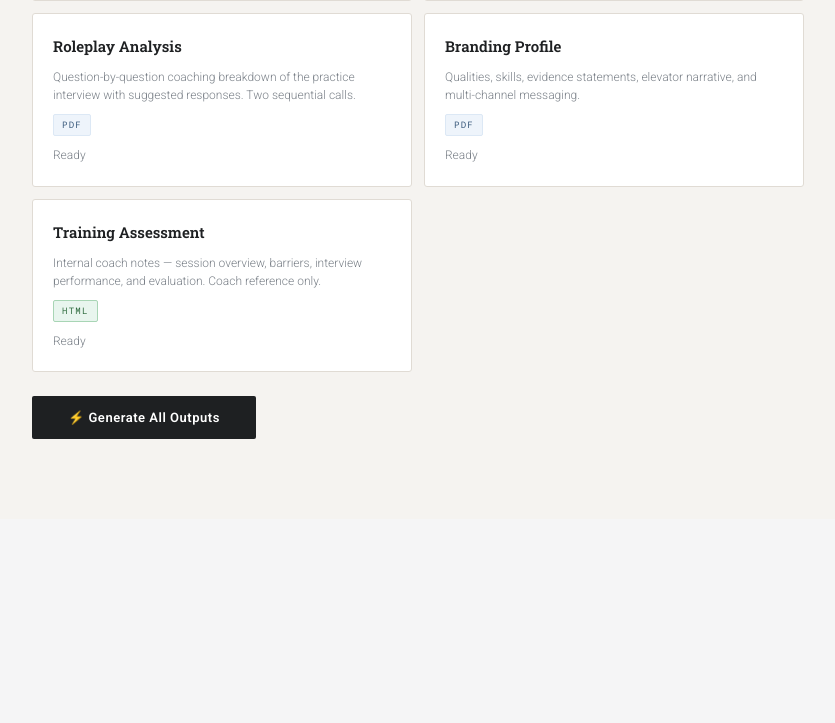
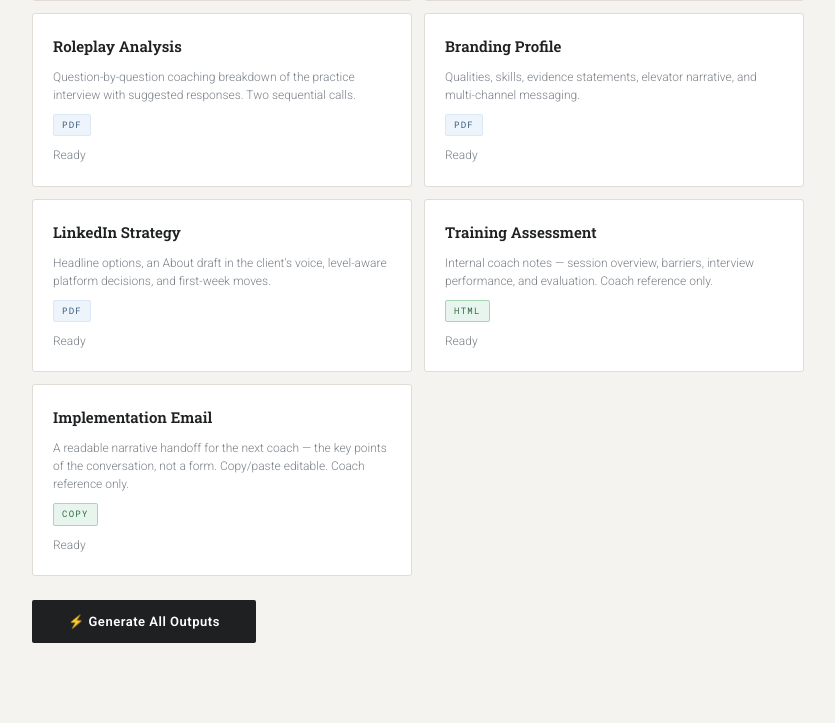
Before and after one commit to portageworks/coaching-tools, a Flask app: page /session-builder-part2 in a window 1280 px wide. Shown: the part 1672-2395 px from the top of the page, without its empty margins (222-1057 px from the left). Before the commit the page ends 2111 px from the top, so only its background shows below. Run offline with Flask 3, Linux system fonts and the light colour scheme; some libraries are stand-ins or nearby versions.

Commit message:
Add LinkedIn Strategy section + Implementation Coach handoff email
Both new outputs generate in the Part 2 tool and the all-in-one session.

LinkedIn Strategy (client-facing): new linkedin_strategy_prompt produces
Headline Options, an About draft in the client's voice, level/target-aware
Strategic Decisions, and cost-ordered First Week Moves, with the "profile is
the floor, activity is the ceiling" frame. Saved as a piece (PIECE_LABELS)
and rendered as the final Strategy Package section after "Where to Look";
also downloadable on its own (/api/builder2/linkedin.pdf) in Part 2.

Implementation Coach email (coach-facing): new coach_handoff_prompt writes a
readable narrative handoff for the next coach — key points of the convo, not
a TA field dump. Shown in an editable copy box (Copy + edit on the spot) with
an HTML download (/api/builder2/handoff.html). Not saved to the client package.

Both job lists (builder2_generate, full_generate) and both templates wired.

Co-Authored-By: Claude Opus 4.8 <noreply@anthropic.com>

```diff
--- a/app.py
+++ b/app.py
@@ -19,6 +19,7 @@ from prompts.resume_tool import DIAGNOSTIC_SYSTEM, REWRITE_SYSTEM
 from prompts.session_builder_part2 import (
     summary_prompt, roleplay_a_prompt, roleplay_b_prompt,
     branding_prompt, training_prompt,
+    linkedin_strategy_prompt, coach_handoff_prompt,
 )
 from docx_builder import markdown_to_docx
 from resume_docx_builder import resume_to_docx
@@ -666,7 +667,9 @@ def builder2_generate():
     JOBS = [
         ("summary",  summary_prompt(client_name),                          12000),
         ("branding", branding_prompt(client_name, bool(resume), bool(intake)), 12000),
+        ("linkedin", linkedin_strategy_prompt(client_name, bool(resume), bool(intake)), 8000),
         ("training", training_prompt(client_name),                          8000),
+        ("handoff",  coach_handoff_prompt(client_name),                     3000),
     ]
 
     def generate():
@@ -744,6 +747,17 @@ def builder2_branding_pdf():
     pdf_bytes   = render_pdf(build_client_html(content, client_name, "Branding Profile"))
     return send_file(io.BytesIO(pdf_bytes), mimetype="application/pdf",
                      as_attachment=True, download_name=f"{slug}_branding_profile.pdf")
+
+
+@app.route("/api/builder2/linkedin.pdf", methods=["POST"])
+def builder2_linkedin_pdf():
+    data        = request.get_json()
+    content     = data.get("content", "")
+    client_name = (data.get("client_name") or "client").strip()
+    slug        = re.sub(r"[^a-z0-9_]", "", client_name.lower().replace(" ", "_"))
+    pdf_bytes   = render_pdf(build_client_html(content, client_name, "LinkedIn Strategy"))
+    return send_file(io.BytesIO(pdf_bytes), mimetype="application/pdf",
+                     as_attachment=True, download_name=f"{slug}_linkedin_strategy.pdf")
 
 
 @app.route("/api/builder2/resume.docx", methods=["POST"])
@@ -827,6 +841,52 @@ body{{font-family:'Roboto',sans-serif;font-size:15px;line-height:1.7;color:#2c30
     )
 
 
+@app.route("/api/builder2/handoff.html", methods=["POST"])
+def builder2_handoff_html():
+    import markdown as md_lib
+    from datetime import date
+    data        = request.get_json()
+    content     = data.get("content", "")
+    client_name = (data.get("client_name") or "client").strip()
+    slug        = re.sub(r"[^a-z0-9_]", "", client_name.lower().replace(" ", "_"))
+    today       = date.today().strftime("%B %d, %Y")
+    rendered    = md_lib.markdown(content, extensions=["extra", "nl2br"])
+    html_out = f"""<!DOCTYPE html>
+<html lang="en"><head><meta charset="UTF-8">
+<meta name="viewport" content="width=device-width,initial-scale=1.0">
+<title>Implementation Handoff — {client_name}</title>
+<link href="https://fonts.googleapis.com/css2?family=Roboto+Slab:wght@400;700&family=Roboto:wght@300;400;600&family=Roboto+Mono&display=swap" rel="stylesheet">
+<style>
+*{{box-sizing:border-box;margin:0;padding:0;}}
+body{{font-family:'Roboto',sans-serif;font-size:15px;line-height:1.7;color:#2c3035;background:#f5f3f0;padding:40px 20px;}}
+.doc{{max-width:720px;margin:0 auto;background:#fff;border:1px solid #ddd;border-radius:4px;overflow:hidden;}}
+.doc-header{{background:#1e2022;padding:28px 40px 22px;}}
+.doc-header-label{{font-family:'Roboto Mono',monospace;font-size:10px;letter-spacing:.18em;text-transform:uppercase;color:#5579a0;margin-bottom:6px;}}
+.doc-header-name{{font-family:'Roboto Slab',serif;font-size:24px;font-weight:700;color:#fff;line-height:1.1;}}
+.doc-header-sub{{font-size:12px;font-weight:300;color:#9ba0a6;margin-top:4px;}}
+.doc-body{{padding:34px 40px 46px;}}
+.doc-body p{{margin-bottom:13px;}}
+.doc-body strong{{font-weight:600;color:#1e2022;}}
+.doc-footer{{padding:14px 40px;border-top:1px solid #e0dbd4;font-family:'Roboto Mono',monospace;font-size:10px;color:#9ba0a6;letter-spacing:.08em;display:flex;justify-content:space-between;}}
+</style></head><body>
+<div class="doc">
+  <div class="doc-header">
+    <div class="doc-header-label">Coach Reference Only</div>
+    <div class="doc-header-name">{client_name}</div>
+    <div class="doc-header-sub">Implementation Coach Handoff</div>
+  </div>
+  <div class="doc-body">{rendered}</div>
+  <div class="doc-footer"><span>{client_name} — Implementation Handoff</span><span>{today}</span></div>
+</div>
+</body></html>"""
+    return send_file(
+        io.BytesIO(html_out.encode("utf-8")),
+        mimetype="text/html",
+        as_attachment=True,
+        download_name=f"{slug}_implementation_handoff.html",
+    )
+
+
 # ── All-in-one (full day: both runs + package build) ────────────────────────────
 
 @app.route("/full-session")
@@ -868,7 +928,9 @@ def full_generate():
         ("summary",     summary_prompt(client_name),                                 12000, MODEL_SMART),
         ("branding",    branding_prompt(client_name, bool(resume), bool(intake)),    12000, MODEL_SMART),
         ("positioning", positioning_prompt(client_name, bool(resume), bool(intake)), 16000, MODEL_SMART),
+        ("linkedin",    linkedin_strategy_prompt(client_name, bool(resume), bool(intake)), 8000, MODEL_SMART),
         ("training",    training_prompt(client_name),                                 8000, MODEL_FAST),
+        ("handoff",     coach_handoff_prompt(client_name),                            3000, MODEL_SMART),
     ]
 
     def run_job(job_id, system_prompt, max_tokens, model):
--- a/pdf_builder.py
+++ b/pdf_builder.py
@@ -954,6 +954,7 @@ PACKAGE_ORDER = [
     ("stories",     "Success Stories"),
     ("roleplay",    "Roleplay Analysis"),
     ("positioning", "Where to Look"),
+    ("linkedin",    "LinkedIn Strategy"),
 ]
 
 
@@ -1139,7 +1140,7 @@ def build_strategy_package_html(client_name, pieces, target_title="", date=None)
         if action_md:
             bodies["actionplan"] = _md_to_html(action_md, strip_emoji=False)
 
-    for key in ("branding", "ip", "stories", "roleplay"):
+    for key in ("branding", "ip", "stories", "roleplay", "linkedin"):
         md = pieces.get(key)
         if md:
             bodies[key] = _md_to_html(_strip_leading_h1(md), strip_emoji=False)
--- a/strategy_store.py
+++ b/strategy_store.py
@@ -24,6 +24,7 @@ PIECE_LABELS = {
     "stories":     "Success Stories",
     "roleplay":    "Roleplay Analysis",
     "positioning": "Where to Look",
+    "linkedin":    "LinkedIn Strategy",
 }
 JSON_KEYS = {"positioning"}
 
--- a/templates/session_builder_part2.html
+++ b/templates/session_builder_part2.html
@@ -194,12 +194,33 @@
       <span class="prompt-badge badge-pdf">PDF</span>
       <div class="prompt-status status-idle" id="status-branding">Ready</div>
     </div>
+    <div class="prompt-card" id="card-linkedin">
+      <div class="prompt-name">LinkedIn Strategy</div>
+      <div class="prompt-desc">Headline options, an About draft in the client's voice, level-aware platform decisions, and first-week moves.</div>
+      <span class="prompt-badge badge-pdf">PDF</span>
+      <div class="prompt-status status-idle" id="status-linkedin">Ready</div>
+    </div>
     <div class="prompt-card" id="card-training">
       <div class="prompt-name">Training Assessment</div>
       <div class="prompt-desc">Internal coach notes — session overview, barriers, interview performance, and evaluation. Coach reference only.</div>
       <span class="prompt-badge badge-html">HTML</span>
       <div class="prompt-status status-idle" id="status-training">Ready</div>
     </div>
+    <div class="prompt-card" id="card-handoff">
+      <div class="prompt-name">Implementation Email</div>
+      <div class="prompt-desc">A readable narrative handoff for the next coach — the key points of the conversation, not a form. Copy/paste editable. Coach reference only.</div>
+      <span class="prompt-badge badge-html">COPY</span>
+      <div class="prompt-status status-idle" id="status-handoff">Ready</div>
+    </div>
+  </div>
+
+  <div class="handoff-block" id="handoffBlock" style="display:none;margin-top:18px;">
+    <div class="section-title" style="font-size:15px;display:flex;align-items:center;gap:12px;">
+      Implementation Coach Email
+      <button class="download-link" id="copyHandoff" onclick="copyHandoff()">Copy</button>
+      <button class="download-link" id="dlHandoff" onclick="downloadHandoff()">↓ Download (HTML)</button>
+    </div>
+    <textarea id="handoffText" spellcheck="false" style="width:100%;min-height:240px;margin-top:10px;font-family:'Roboto Mono',monospace;font-size:13px;line-height:1.55;color:#2c3035;border:1px solid var(--border);border-radius:4px;padding:14px;resize:vertical;"></textarea>
   </div>
 
   <div class="error-msg" id="errorMsg"></div>
@@ -214,6 +235,7 @@
 {% block scripts %}
 <script>
 const fileContents = { transcript: '', resume: '', intake: '' };
+let pkgClientName = '';
 
 function dragOver(e, id) { e.preventDefault(); document.getElementById(id).classList.add('drag'); }
 function dragLeave(id)   { document.getElementById(id).classList.remove('drag'); }
@@ -274,7 +296,9 @@ async function runAll() {
   if (!clientName) { showError("Please enter the client's name."); return; }
 
   document.getElementById('runBtn').disabled = true;
-  ['summary','roleplay','branding','training'].forEach(id => setStatus(id, 'running', 'Generating...'));
+  pkgClientName = clientName;
+  document.getElementById('handoffBlock').style.display = 'none';
+  ['summary','roleplay','branding','linkedin','training','handoff'].forEach(id => setStatus(id, 'running', 'Generating...'));
   // roleplay note
   setStatus('roleplay', 'running', 'Generating Part 1 of 2...');
 
@@ -320,7 +344,7 @@ async function runAll() {
     }
   } catch (err) {
     showError(err.message || 'Something went wrong.');
-    ['summary','roleplay','branding','training'].forEach(id => {
+    ['summary','roleplay','branding','linkedin','training','handoff'].forEach(id => {
       if (!results[id]) setStatus(id, 'error', 'Failed');
     });
   } finally {
@@ -341,6 +365,14 @@ function wireDownload(id, content, clientName) {
   } else if (id === 'branding') {
     setDone('branding', 'Branding Profile (PDF)',
       () => downloadFile('/api/builder2/branding.pdf', { content, client_name: clientName }, 'branding', 'pdf'));
+  } else if (id === 'linkedin') {
+    setDone('linkedin', 'LinkedIn Strategy (PDF)',
+      () => downloadFile('/api/builder2/linkedin.pdf', { content, client_name: clientName }, 'linkedin', 'pdf'));
+  } else if (id === 'handoff') {
+    document.getElementById('card-handoff').className = 'prompt-card done';
+    document.getElementById('status-handoff').innerHTML = 'Ready below ↓';
+    document.getElementById('handoffText').value = content;
+    document.getElementById('handoffBlock').style.display = 'block';
   } else if (id === 'training') {
     document.getElementById('card-training').className = 'prompt-card done';
     const s = document.getElementById('status-training');
@@ -400,6 +432,19 @@ async function downloadFile(endpoint, body, cardId, ext) {
   }
 }
 
+function downloadHandoff() {
+  const txt = document.getElementById('handoffText').value;
+  if (!txt) return;
+  downloadFile('/api/builder2/handoff.html', { content: txt, client_name: pkgClientName }, 'handoff', 'html');
+}
+function copyHandoff() {
+  const ta = document.getElementById('handoffText');
+  navigator.clipboard.writeText(ta.value).then(() => {
+    const b = document.getElementById('copyHandoff'); const o = b.textContent;
+    b.textContent = 'Copied'; setTimeout(() => { b.textContent = o; }, 1500);
+  });
+}
+
 function showError(msg) { const el=document.getElementById('errorMsg'); el.textContent=msg; el.className='error-msg visible'; }
 function hideError()    { document.getElementById('errorMsg').className='error-msg'; }
 </script>
```
Also changed, not shown: prompts/session_builder_part2.py (+68 -0 lines), templates/full_session.html (+26 -4 lines).
